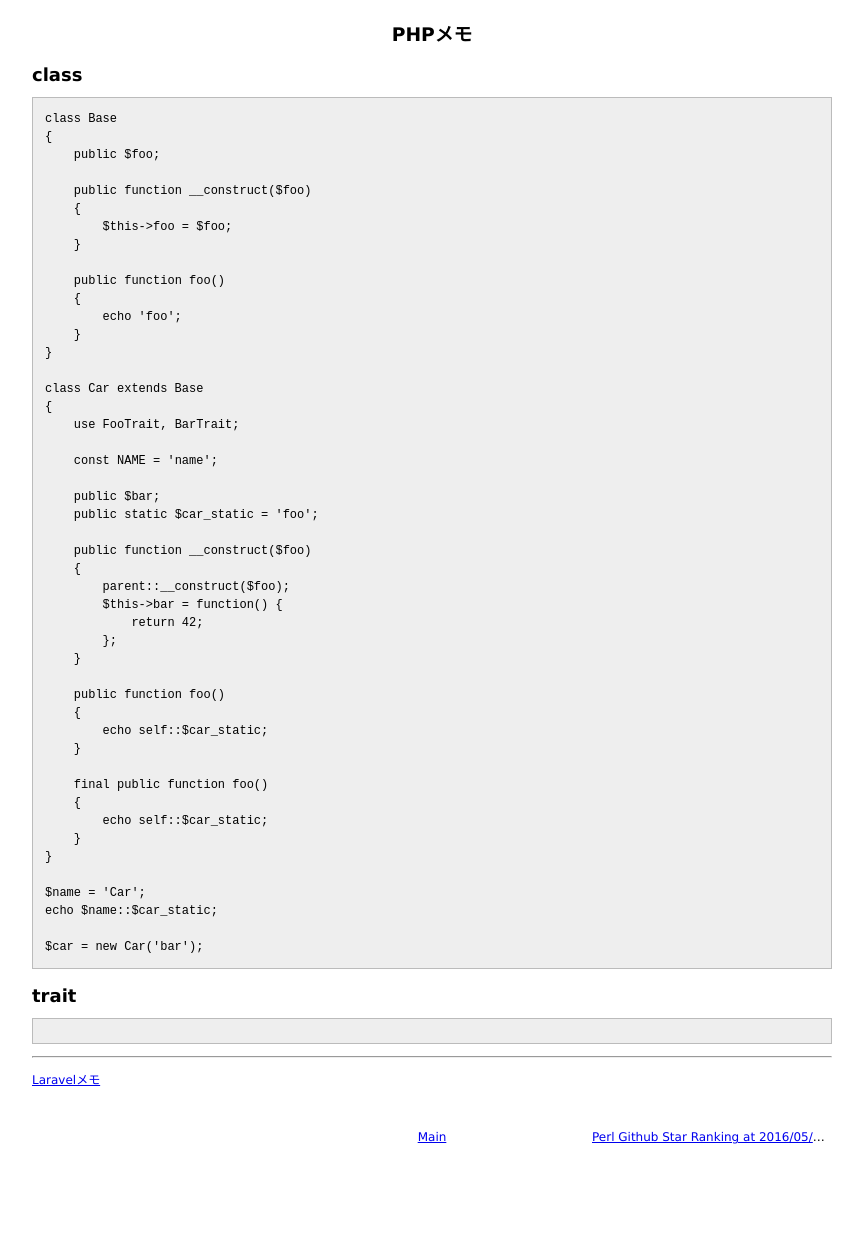
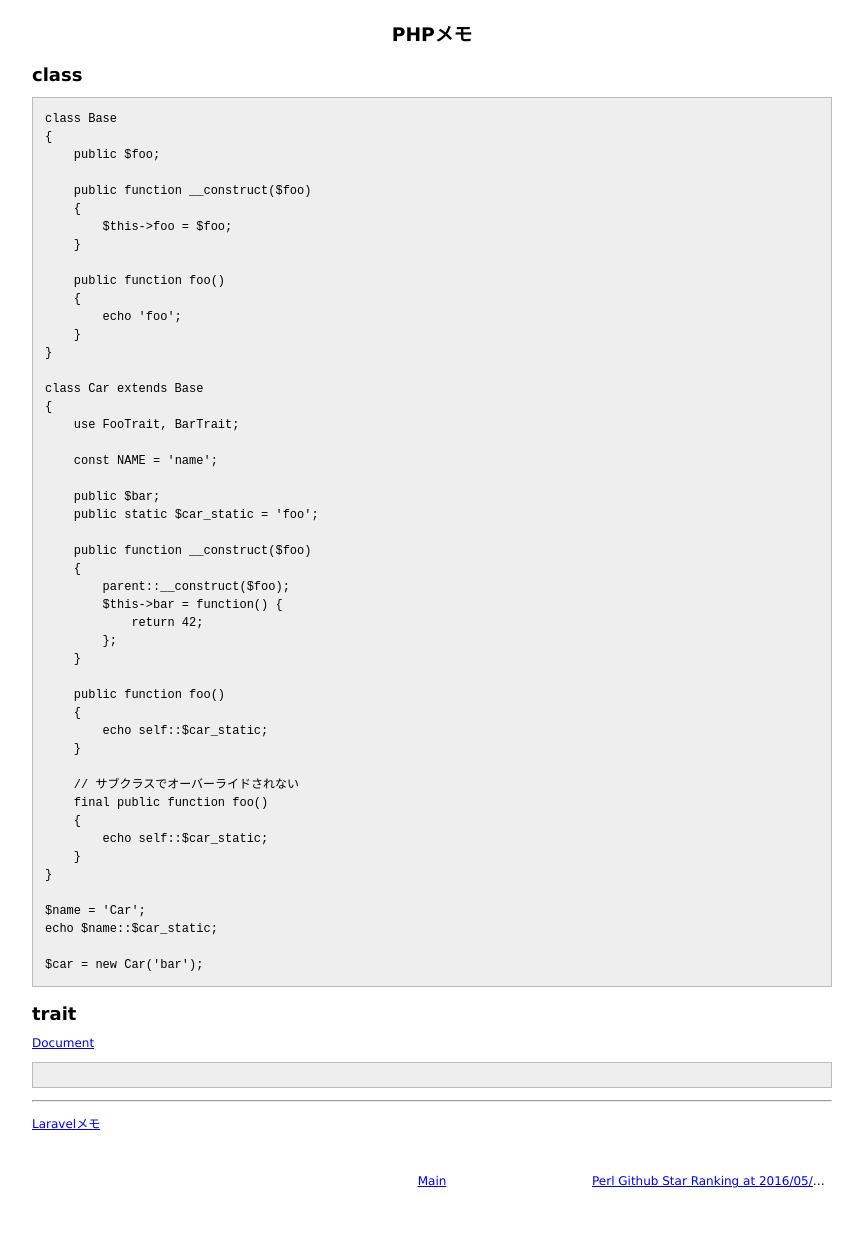
Before and after one commit to 38elements/38elements.github.com, a Jekyll site: the page built from _posts/2016-05-24-php.md, in a window 1280 px wide. Shown: the whole page, without its empty margins (208-1071 px from the left). Built offline with Jekyll 4.4.1, drawn with Linux system fonts in a browser that asks for light colours; before the commit the page ends 1213 px from its top, so only the background shows below that.

Commit message:
Update 2016-05-24-php.md

````diff
--- a/_posts/2016-05-24-php.md
+++ b/_posts/2016-05-24-php.md
@@ -42,6 +42,7 @@ class Car extends Base
         echo self::$car_static;
     }
 
+    // サブクラスでオーバーライドされない
     final public function foo()
     {
         echo self::$car_static;
@@ -56,6 +57,8 @@ $car = new Car('bar');
 
 ## trait
 
+[Document](http://www.php.net/traits)
+
 ```
 ```
 
````
